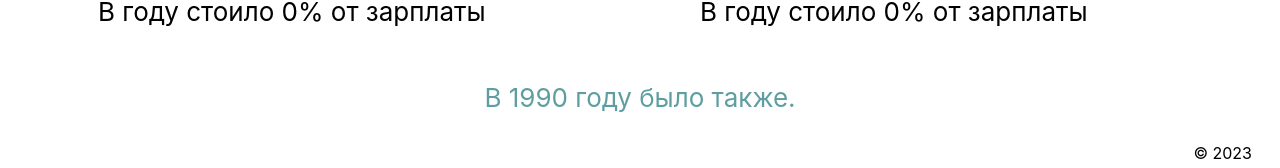
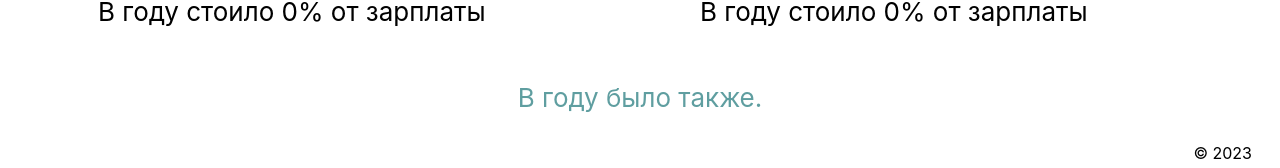
Before and after one commit to e-zotova/how-much-was-it, a React (Create React App) app: page / in a window 1280 px wide. Shown: the part 630-798 px from the top of the page. Built offline with nearby package versions, Linux system fonts and the light colour scheme.

Commit message:
fix: remove hardcoded year

```diff
--- a/src/components/App.js
+++ b/src/components/App.js
@@ -7,13 +7,19 @@ import Footer from "./Footer";
 
 function App() {
 
+  const [oldYear, setOldYear] = useState("");
   const [oldPercentage, setOldPercentage] = useState(0);
   const [percentage, setPercentage] = useState(0);
   const [isClicked, setIsClicked] = useState(false);
 
+  const changeOldYear = (oldYear) => {
+    setOldYear(oldYear);
+  }
+
   function calculateOldPercentage (price, salary) {
     let percentage = (price / salary) * 100;
     setOldPercentage(Math.round(percentage));
+    setOldYear(oldYear);
     setIsClicked(true);
   }
 
@@ -27,10 +33,10 @@ function App() {
     <div className="page">
       <Header className="header" />
       <div className="calculator__grid">
-        <OldYear oldPercentage={oldPercentage} calculateOldPercentage={calculateOldPercentage} />
+        <OldYear changeOldYear={changeOldYear} oldPercentage={oldPercentage} calculateOldPercentage={calculateOldPercentage} />
         <NewYear percentage={percentage} calculatePercentage={calculatePercentage} />
       </div>
-      <Result isClicked={isClicked} oldPercentage={oldPercentage} percentage={percentage}/>
+      <Result isClicked={isClicked} year={oldYear} oldPercentage={oldPercentage} percentage={percentage}/>
       <Footer />
     </div>
   );
--- a/src/components/OldYear.js
+++ b/src/components/OldYear.js
@@ -1,6 +1,6 @@
 import React, { useState } from "react";
 
-function OldYear({oldPercentage, calculateOldPercentage}) {
+function OldYear({changeOldYear, oldPercentage, calculateOldPercentage}) {
   const [formValue, setFormValue] = useState({
     salary: "",
     price: "",
@@ -22,6 +22,7 @@ function OldYear({oldPercentage, calculateOldPercentage}) {
 
     calculateOldPercentage(price, salary);
     setYear(year);
+    changeOldYear(year);
   };
 
   return (
@@ -33,7 +34,6 @@ function OldYear({oldPercentage, calculateOldPercentage}) {
           name="year"
           type="year"
           className="calculator__input"
-          autocomplete="off"
           value={formValue.year}
           onChange={handleChange}
           required
--- a/src/components/Result.js
+++ b/src/components/Result.js
@@ -1,6 +1,6 @@
 import React, { useState, useEffect } from "react";
 
-function Result({ isClicked, oldPercentage, percentage }) {
+function Result({ isClicked, year, oldPercentage, percentage }) {
 
   const [result, setResult] = useState("");
 
@@ -16,7 +16,7 @@ function Result({ isClicked, oldPercentage, percentage }) {
 
   return (
     <div className="result">
-      <p className="result__text">В {1990} году было {result}</p>
+      <p className="result__text">В {year} году было {result}</p>
     </div>
   );
 }
```
